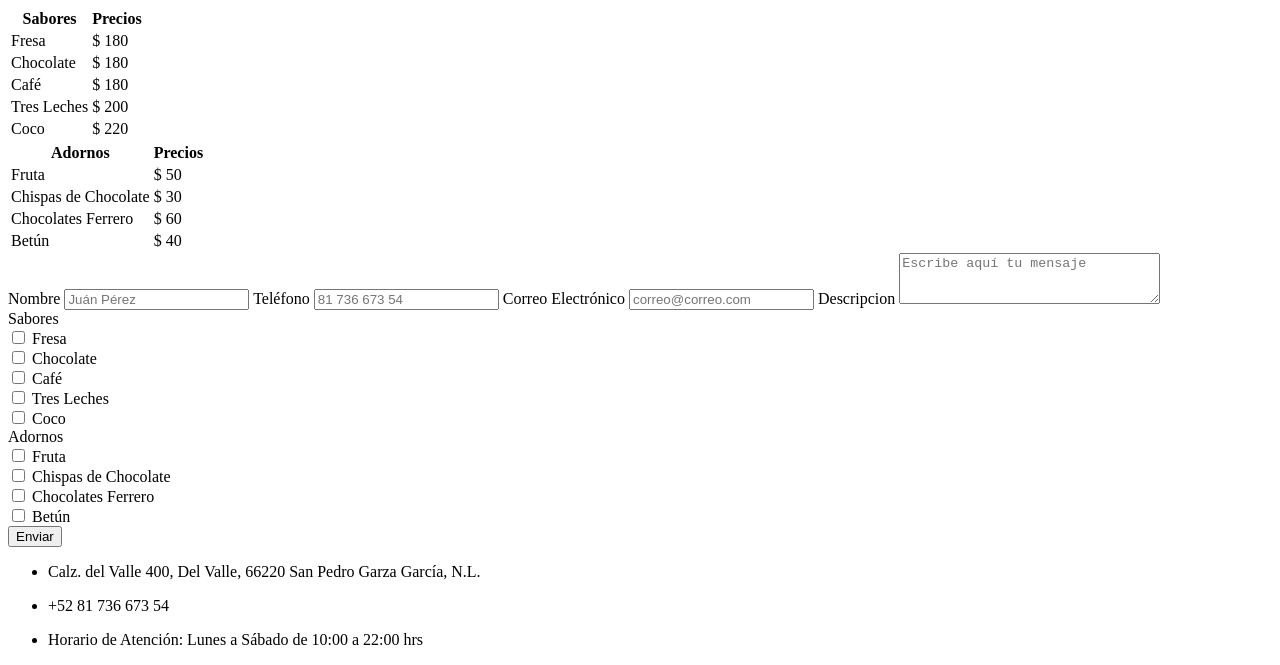
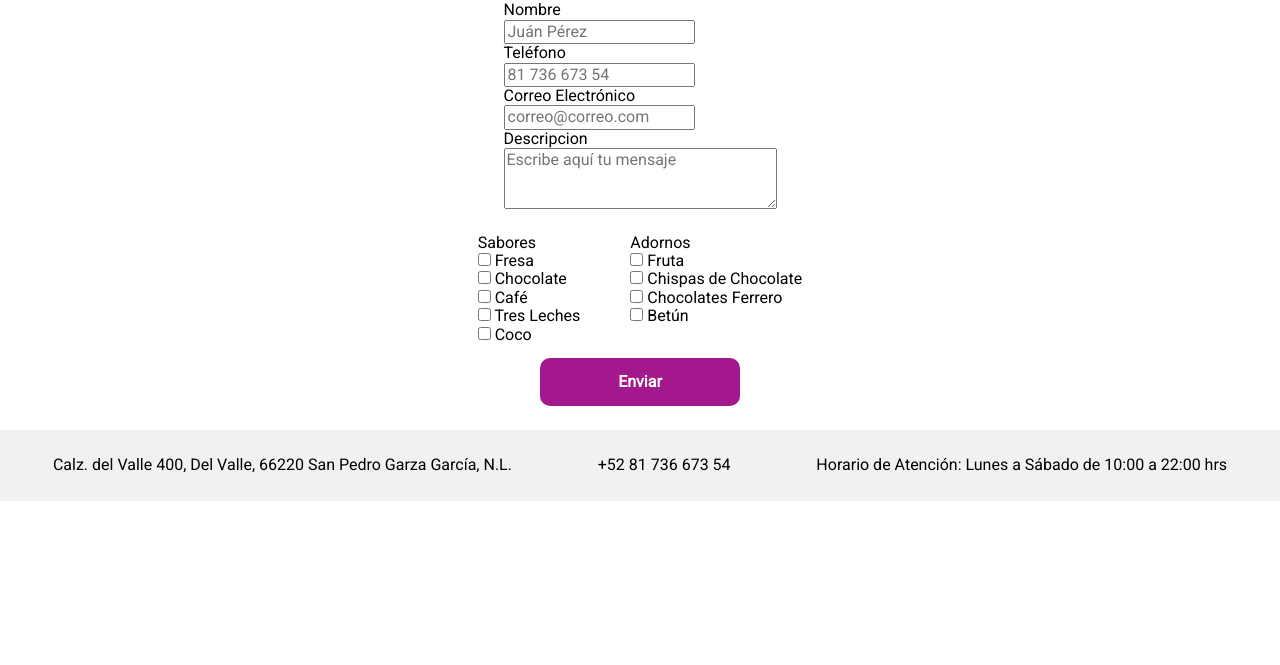
Before and after one commit to adrian-rmz/02HTMLFrontEndLaunchX, a plain HTML site: page client.html in a window 1280 px wide. Shown: the part 325-990 px from the top of the page. After the commit the page ends 826 px from the top, so only its background shows below. Drawn offline with Linux system fonts and the light colour scheme; the site is published under a folder, as on GitHub Pages, so addresses that start at the root find nothing.

Commit message:
Update client.html

```diff
--- a/client.html
+++ b/client.html
@@ -7,16 +7,16 @@
     <title>Rocket Cakes</title>
 
     <!-- Favicon -->
-    <link rel="icon" type="image/x-icon" href="/images/RocketCakesLogo.png">
+    <link rel="icon" type="image/x-icon" href="images/RocketCakesLogo.png">
 
     <!-- Fonts -->
     <link href="https://fonts.googleapis.com/css2?family=Roboto&display=swap" rel="stylesheet">
 
     <!-- Normalize -->
-    <link rel="stylesheet" href="/css/normalize.css">
+    <link rel="stylesheet" href="css/normalize.css">
 
     <!-- CSS -->
-    <link rel="stylesheet" href="/css/style.css">
+    <link rel="stylesheet" href="css/style.css">
 </head>
 <body>
     <header>
```
